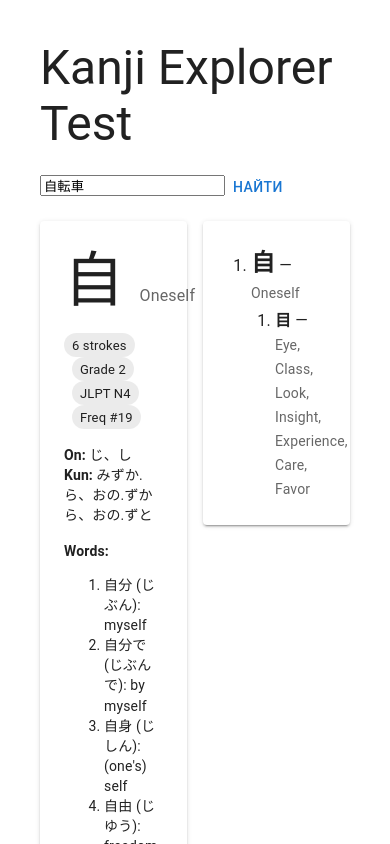
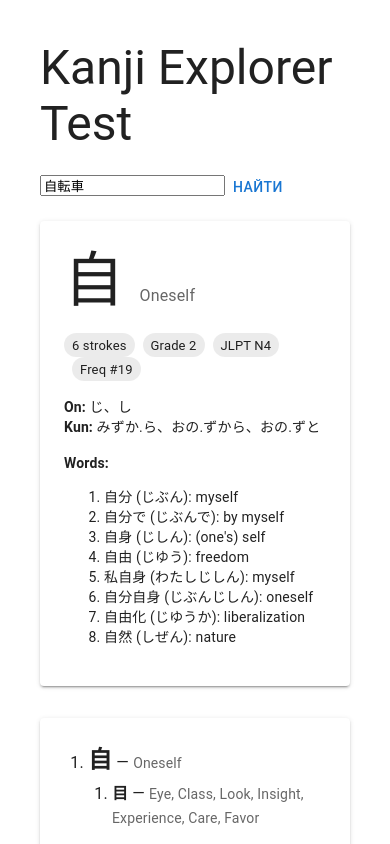
Before and after one commit to azimia404/KanjiJidai, a Next.js app: page / in a window 390 px wide. Both pictures are taken after a click on the button "НАЙТИ". Shown: the top 844 px of the page. Built offline with nearby package versions, Linux system fonts and the light colour scheme; what ts-fsrs would draw is missing.

Commit message:
Fixed mobile UI

```diff
--- a/src/features/find/ui/FindKanjiForm.tsx
+++ b/src/features/find/ui/FindKanjiForm.tsx
@@ -1,6 +1,6 @@
 "use client";
 
-import { useState } from "react";
+import { Fragment, useState } from "react";
 import { Button, Grid } from "@mui/material";
 import { Input } from "@/shared/ui/Input/Input";
 import { findKanji, KanjiTree, KanjiInfoCard, KanjiEntry } from "@/entities/kanji";
@@ -34,17 +34,15 @@ export function FindKanjiForm() {
       {resultArray.length > 0 && (
         <Grid container spacing={2}>
           {resultArray.map((kanji, index) => (
-            <>
-              {console.log("kanji", kanji)}
-              {console.log("kanji", resultArray)}
-              <Grid size={6} key={index}>
+            <Fragment key={index}>
+              <Grid size={{ xs: 12, md: 6 }}>
                 <KanjiInfoCard character={kanji.character} kanji={kanji} />
               </Grid>
 
-              <Grid size={6} key={index + "tree"}>
+              <Grid size={{ xs: 12, md: 6 }}>
                 <KanjiTree character={kanji.character} kanji={kanji} />
               </Grid>
-            </>
+            </Fragment>
           ))}
         </Grid>
       )}
```
